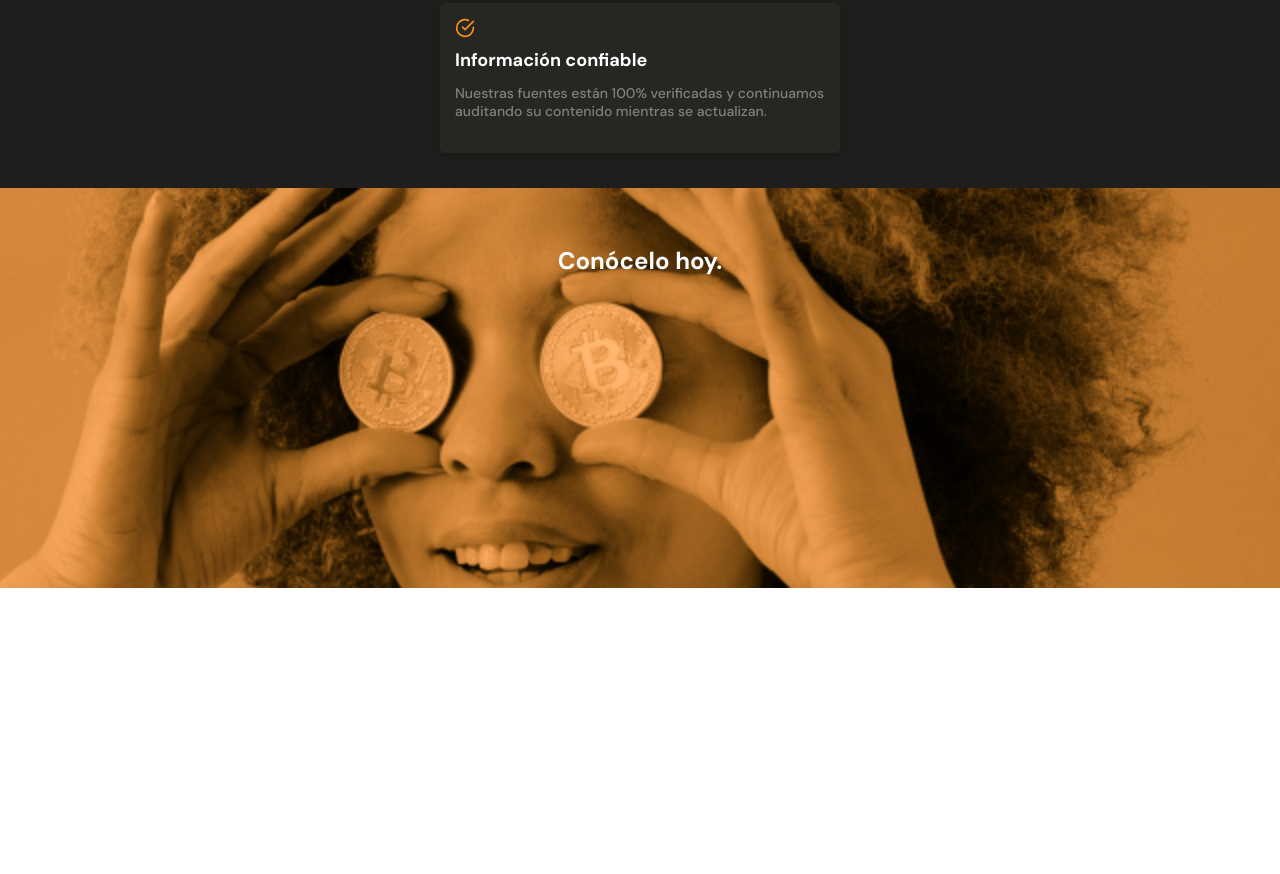
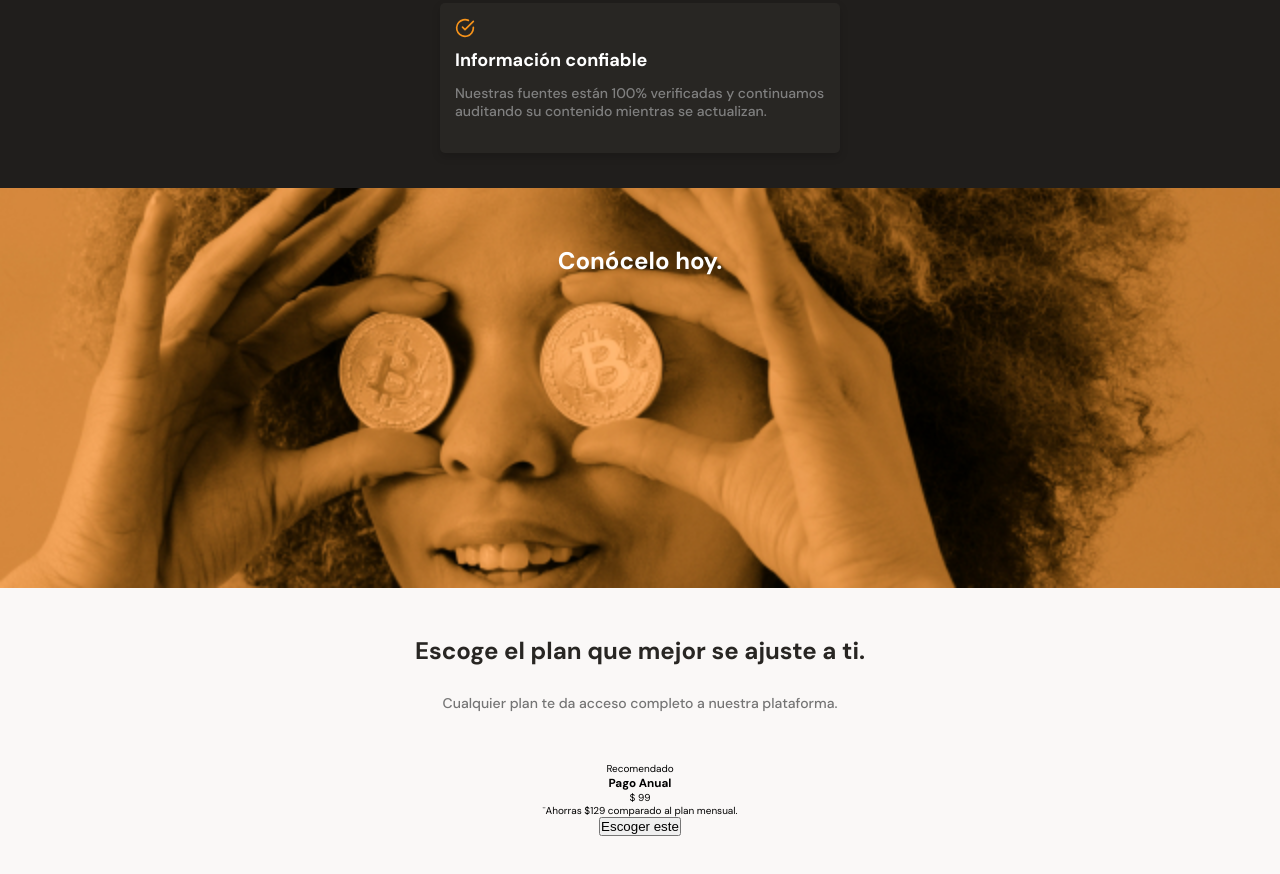
Before and after one commit to SamuelUlises/MobileFirst, a plain HTML site: page index.html in a window 1280 px wide. Shown: the part 2162-3036 px from the top of the page. Before the commit the page ends 2750 px from the top, so only its background shows below. Drawn offline with Linux system fonts and the light colour scheme.

Commit message:
Se agregaron estilos al contenedor principal de la sección de planes

```diff
--- a/index.html
+++ b/index.html
@@ -14,7 +14,7 @@
         <div class="header--title-container">
             <h1>La próxima revolución en el intercambio de criptomonedas.</h1>
             <p>Batatabit te ayuda a navegar entre los diferentes precios y tendencias.</p>
-            <a href="" class="header--button" >Conoce nuestros planes <span></span> </a>
+            <a href="#plans" class="header--button" >Conoce nuestros planes <span></span> </a>
         </div>
     </header>
     <main>
@@ -117,7 +117,23 @@
         <section class="bitcoin-img-container">
             <h2>Conócelo hoy.</h2>
         </section>
-        <section></section>
+        <section id="plans" class="main-plans-container">
+            <div class="plans--title">
+                <h2>Escoge el plan que mejor se ajuste a ti.</h2>
+                <p>Cualquier plan te da acceso completo a nuestra plataforma.</p>
+            </div>
+            <section class="plans-container--slider">
+                <article class="plans-container--card">
+                    <p>Recomendado</p>
+                    <div>
+                        <h3>Pago Anual</h3>
+                        <p><span>$</span> 99</p>
+                        <p>¨Ahorras $129 comparado al plan mensual.</p>
+                        <button>Escoger este <span></span></button>
+                    </div>
+                </article>
+            </section>
+        </section>
     </main>
     <footer></footer>
 </body>
--- a/styles.css
+++ b/styles.css
@@ -367,3 +367,34 @@ main{
     line-height: 2.6rem;
     color: var(--just-white);
 }
+
+.main-plans-container{
+    width: 100%;
+    min-width: 320px;
+    padding-bottom: 70px;
+    text-align: center;
+}
+
+.plans--title{
+    width: 90%;
+    min-width: 288px;
+    height: auto;
+    margin: 0 auto;
+    margin-bottom: 50px;
+}
+
+.plans--title h2{
+    padding-top: 50px;
+    font-size: 2.4rem;
+    font-weight: bold;
+    line-height: 2.6rem;
+    color: var(--balck);
+}
+
+.plans--title p{
+    padding-top: 30px;
+    font-size: 1.4rem;
+    font-weight: 500;
+    line-height: 1.8rem;
+    color: #757575;
+}
```
